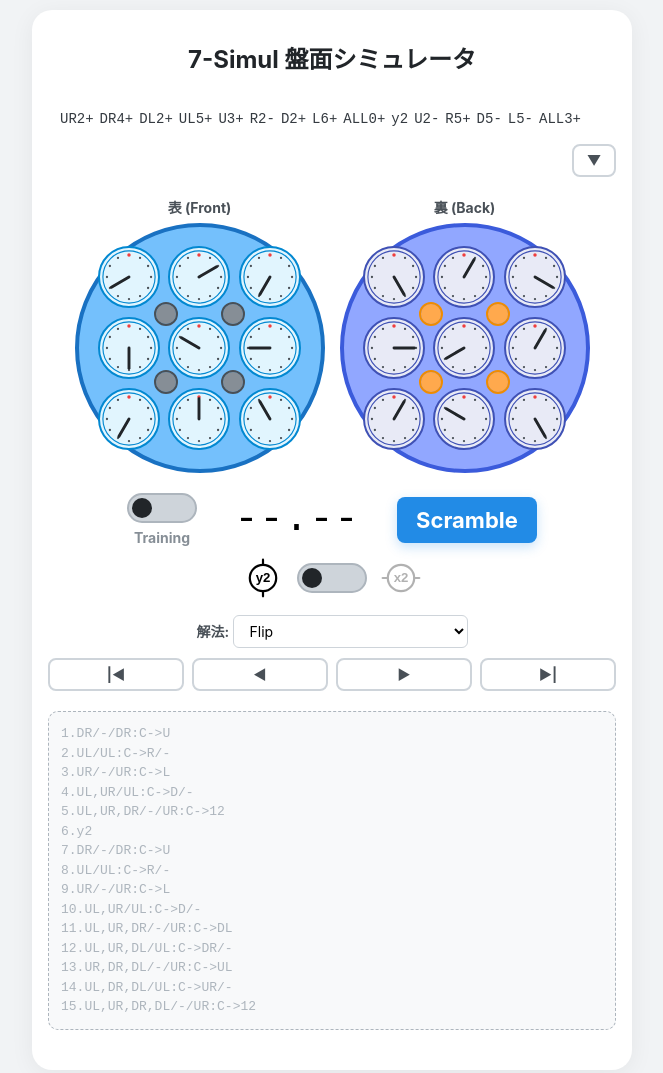
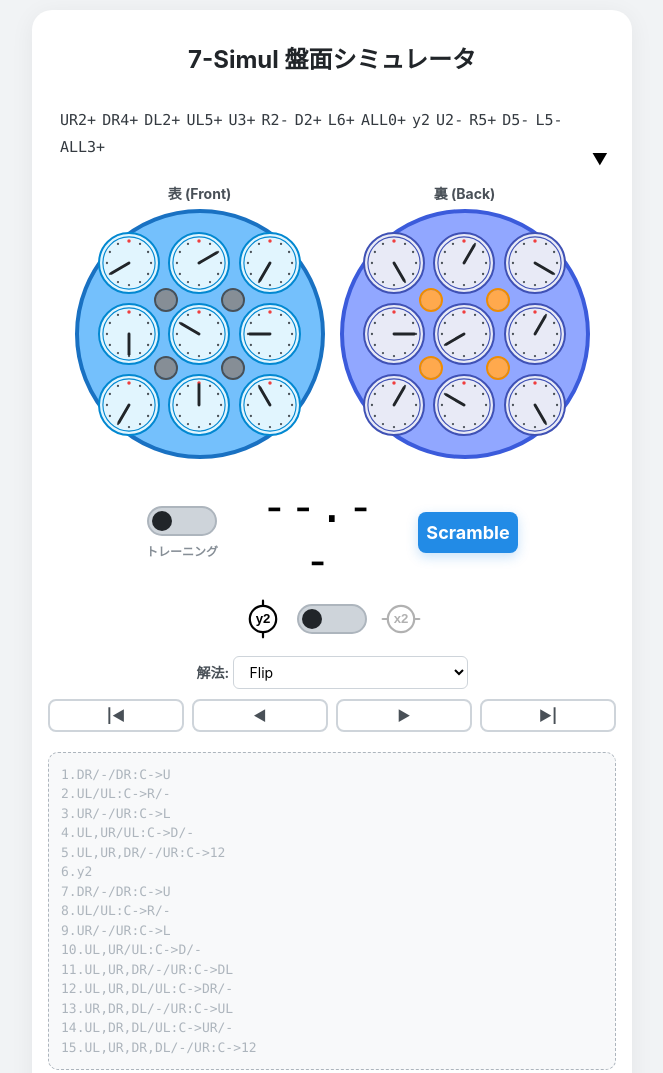
Before and after one commit to yukikkawa/rubiks-clock-training, a plain HTML site: page clock/memory-trainer.html in a window 1280 px wide. Shown: the top 1073 px of the page, without its empty margins (308-971 px from the left). Drawn offline with Linux system fonts and the light colour scheme.

Commit message:
レイアウト調整

```diff
--- a/clock/memory-trainer.html
+++ b/clock/memory-trainer.html
@@ -10,24 +10,59 @@
     <style>
         body {
             background-color: #f1f3f5;
+            /* iOS, Mac, Windows, Androidで最も綺麗に見える標準フォントを順に指定 */
+            font-family: -apple-system, BlinkMacSystemFont, "Helvetica Neue", Arial, "Hiragino Sans", "Hiragino Kaku Gothic ProN", "Meiryo", sans-serif;
+            color: #333;
         }
 
         #app {
             max-width: 600px;
+            margin: 0 auto;
+            /* 中央寄せが抜けていた場合は追加すると綺麗です */
         }
 
         /* スクランブル表示エリア */
+        .scramble-wrapper {
+            position: relative;
+            margin-bottom: 10px;
+        }
+
         .scramble-container {
-            /*background: #f8f9fa;*/
             /*border: 2px solid #dee2e6;*/
             border-radius: 10px;
             padding: 12px;
-            /*margin-bottom: 15px;*/
-            font-family: monospace;
-            font-size: 14px;
+            /* 等幅フォントもOSごとの差異を吸収するスタックを指定 */
+            font-family: "SFMono-Regular", Consolas, "Liberation Mono", Menlo, monospace;
+            font-size: 15px;
+            /* スマホでも見やすいように少しだけ調整 */
             line-height: 1.8;
             text-align: left;
             word-break: break-all;
+            padding-right: 30px !important;
+        }
+
+        .toggle-scramble-btn-inline {
+            position: absolute;
+            bottom: 0px;
+            right: 0px;
+            background: none;
+            border: none;
+            font-size: 16px;
+            cursor: pointer;
+            color: #000;
+            padding: 4px 8px;
+            outline: none;
+        }
+
+        .slim-btn {
+            padding: 2px 0 !important;
+            font-size: 12px !important;
+            height: 26px;
+            border-radius: 6px !important;
+            display: flex;
+            align-items: center;
+            justify-content: center;
+            line-height: 1;
         }
 
         /* 各回転記号の進捗スタイル定義 */
@@ -275,7 +310,8 @@
             padding: 12px;
             margin-top: 20px;
             margin-bottom: 20px;
-            font-family: monospace;
+            /* 【変更】等幅フォントを統一 */
+            font-family: "SFMono-Regular", Consolas, "Liberation Mono", Menlo, monospace;
             font-size: 13px;
             line-height: 1.5;
             text-align: left;
@@ -370,18 +406,23 @@
             align-items: center;
         }
 
+        /* トレーニングモードがOnのときの土台（鮮やかな青色に変更） */
         .switch-base.training-active {
-            background-color: #adb5bd;
-            border-color: #868e96;
-        }
-
+            background-color: #55beb9;
+            border-color: #32adb3;
+        }
+
+        /* トレーニングモードがOnのときのノブ（白にして影をつける） */
         .switch-base.training-active .switch-knob {
             transform: translateX(40px);
+            background-color: #ffffff;
+            box-shadow: 0 2px 5px rgba(0, 0, 0, 0.3);
         }
 
         .timer-display {
-            font-size: 40px;
-            font-family: monospace;
+            font-size: 46px;
+            /* 【変更】monospaceのみだったものを統一 */
+            font-family: "SFMono-Regular", Consolas, "Liberation Mono", Menlo, monospace;
             font-weight: 500;
             color: #000;
             width: 140px;
@@ -392,10 +433,10 @@
         .btn-primary {
             background-color: #228be6;
             color: white;
-            font-size: 22px;
+            font-size: 18px;
             font-weight: bold;
             padding: 10px 0;
-            width: 140px;
+            width: 100px;
             border: none;
             border-radius: 8px;
             cursor: pointer;
@@ -428,20 +469,22 @@
 
 <body>
     <div id="app">
-        <h2>7-Simul 盤面シミュレータ</h2>
-        <div id="scramble-text" class="scramble-container">ここにスクランブルが表示されます</div>
-
-        <div class="control-panel" id="main-control-panel" style="justify-content: flex-end;">
-            <button id="toggle-scramble-btn" class="btn-ctrl" style="flex: 0 0 44px; font-size: 14px;"
+        <h2 style="text-align: center;">7-Simul 盤面シミュレータ</h2>
+
+        <!-- スクランブル表示と右下のトグルボタンをラップする -->
+        <div class="scramble-wrapper">
+            <div id="scramble-text" class="scramble-container">ここにスクランブルが表示されます</div>
+            <button id="toggle-scramble-btn" class="toggle-scramble-btn-inline"
                 onclick="toggleScrambleControls()">▼</button>
         </div>
 
+        <!-- 折りたたまれるスリムなボタン領域 -->
         <div id="scramble-controls-area" style="display: none; margin-bottom: 20px;">
             <div class="scramble-controls">
-                <button class="btn-ctrl" onclick="moveFirst()">|◀</button>
-                <button class="btn-ctrl" onclick="movePrev()">◀</button>
-                <button class="btn-ctrl" onclick="moveNext()">▶</button>
-                <button class="btn-ctrl" onclick="moveLast()">▶|</button>
+                <button class="btn-ctrl slim-btn" onclick="moveFirst()">|◀</button>
+                <button class="btn-ctrl slim-btn" onclick="movePrev()">◀</button>
+                <button class="btn-ctrl slim-btn" onclick="moveNext()">▶</button>
+                <button class="btn-ctrl slim-btn" onclick="moveLast()">▶|</button>
             </div>
         </div>
 
@@ -461,7 +504,7 @@
                 <div id="training-switch" class="switch-base" onclick="toggleTrainingMode()">
                     <div class="switch-knob"></div>
                 </div>
-                <div style="font-size: 14px; font-weight: bold; color: #868e96; margin-top: 6px;">Training</div>
+                <div style="font-size: 12px; font-weight: bold; color: #868e96; margin-top: 6px;">トレーニング</div>
             </div>
             <div id="timer-display" class="timer-display">--.--</div>
             <button id="primary-action-btn" class="btn-primary" onclick="handlePrimaryAction()">Scramble</button>
```
